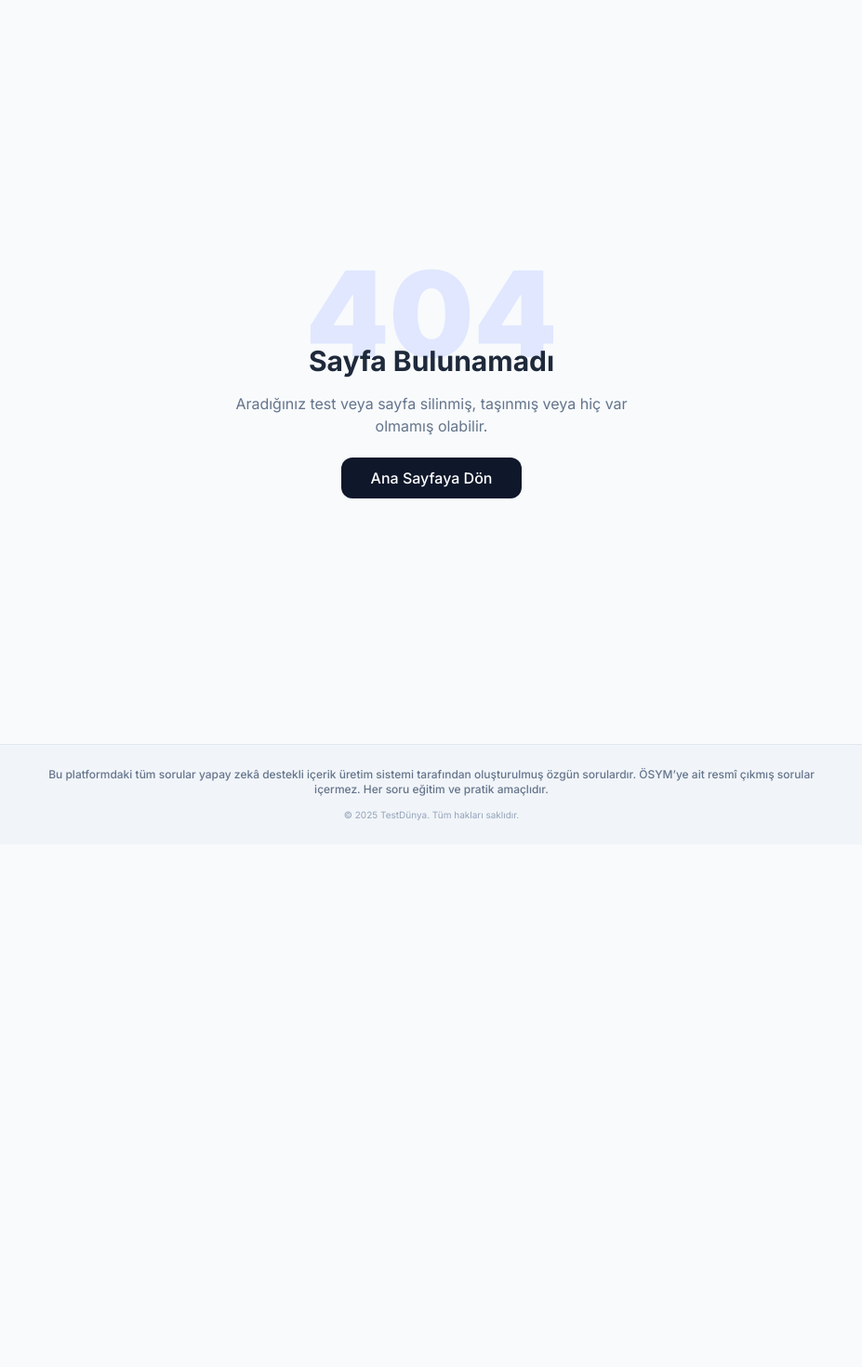
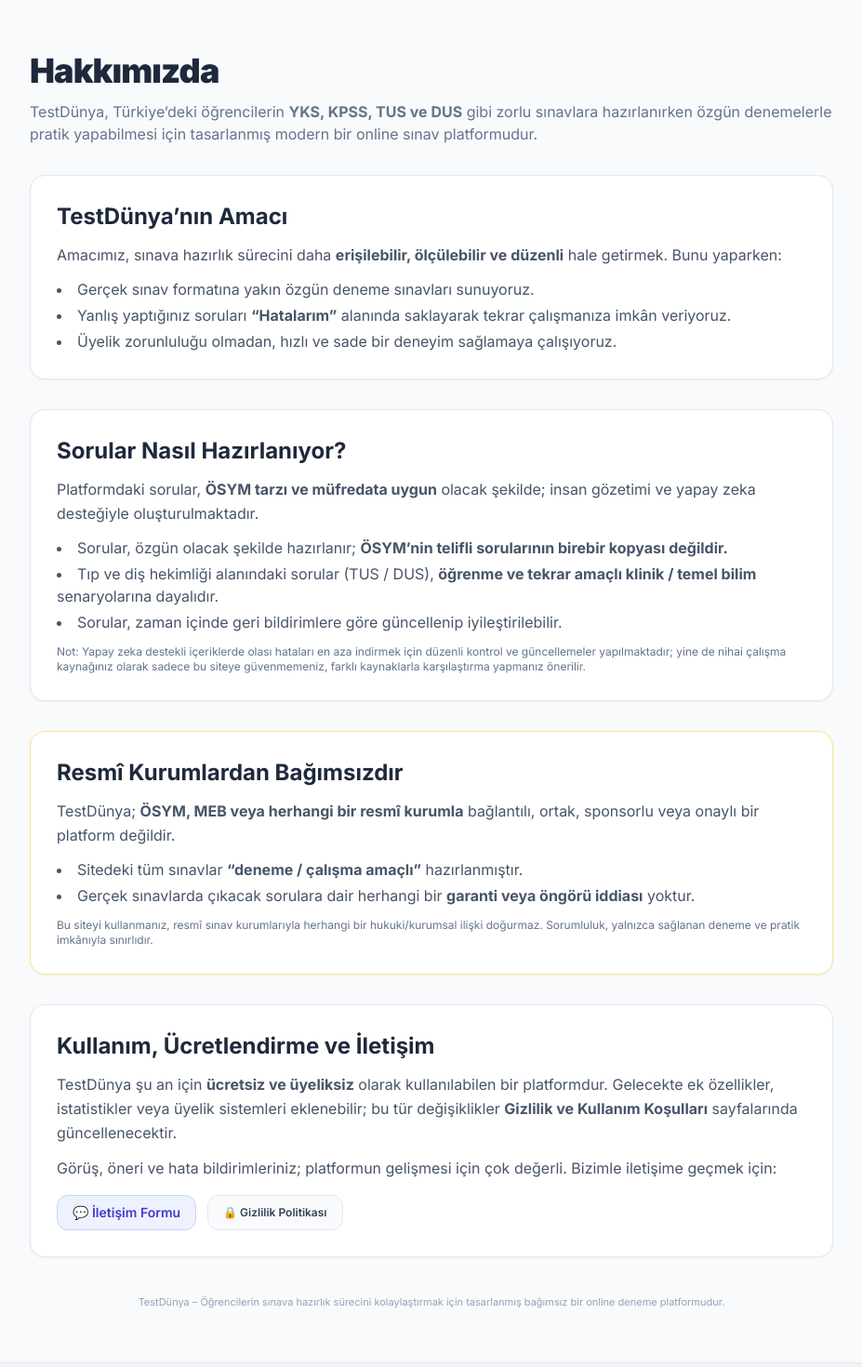
Before and after one commit to kuarkcoin/testdunya, a Next.js app: page /hakkimizda in a window 1280 px wide. Before the commit this address had no page. Shown: the top 1470 px of the page at 93% size, without its empty margins (176-1103 px from the left). Before the commit the page ends 908 px from the top, so only its background shows below. Built offline with nearby package versions, Linux system fonts and the light colour scheme.

Commit message:
Create page.tsx

```diff
--- /dev/null
+++ b/app/hakkimizda/page.tsx
@@ -0,0 +1,137 @@
+import Link from "next/link";
+
+export default function HakkimizdaPage() {
+  return (
+    <main className="min-h-screen bg-slate-50 text-slate-800">
+      <div className="max-w-4xl mx-auto px-4 py-10 md:py-14">
+        {/* Başlık */}
+        <div className="mb-8">
+          <h1 className="text-3xl md:text-4xl font-black tracking-tight mb-3">
+            Hakkımızda
+          </h1>
+          <p className="text-slate-500 text-sm md:text-base">
+            TestDünya, Türkiye’deki öğrencilerin{" "}
+            <strong>YKS, KPSS, TUS ve DUS</strong> gibi zorlu sınavlara
+            hazırlanırken özgün denemelerle pratik yapabilmesi için
+            tasarlanmış modern bir online sınav platformudur.
+          </p>
+        </div>
+
+        {/* Kart 1 – Misyon */}
+        <section className="mb-8 bg-white rounded-2xl shadow-sm border border-slate-200 p-6 md:p-7">
+          <h2 className="text-xl md:text-2xl font-bold mb-3">
+            TestDünya’nın Amacı
+          </h2>
+          <p className="text-slate-600 leading-relaxed mb-3">
+            Amacımız, sınava hazırlık sürecini daha{" "}
+            <strong>erişilebilir, ölçülebilir ve düzenli</strong> hale
+            getirmek. Bunu yaparken:
+          </p>
+          <ul className="list-disc list-inside space-y-1 text-slate-600 text-sm md:text-base">
+            <li>Gerçek sınav formatına yakın özgün deneme sınavları sunuyoruz.</li>
+            <li>Yanlış yaptığınız soruları <strong>“Hatalarım”</strong> alanında saklayarak tekrar çalışmanıza imkân veriyoruz.</li>
+            <li>Üyelik zorunluluğu olmadan, hızlı ve sade bir deneyim sağlamaya çalışıyoruz.</li>
+          </ul>
+        </section>
+
+        {/* Kart 2 – Sorular ve Yapay Zeka */}
+        <section className="mb-8 bg-white rounded-2xl shadow-sm border border-slate-200 p-6 md:p-7">
+          <h2 className="text-xl md:text-2xl font-bold mb-3">
+            Sorular Nasıl Hazırlanıyor?
+          </h2>
+          <p className="text-slate-600 leading-relaxed mb-3">
+            Platformdaki sorular, <strong>ÖSYM tarzı ve müfredata uygun</strong>{" "}
+            olacak şekilde; insan gözetimi ve yapay zeka desteğiyle
+            oluşturulmaktadır.
+          </p>
+          <ul className="list-disc list-inside space-y-1 text-slate-600 text-sm md:text-base mb-3">
+            <li>
+              Sorular, özgün olacak şekilde hazırlanır;{" "}
+              <strong>ÖSYM’nin telifli sorularının birebir kopyası değildir.</strong>
+            </li>
+            <li>
+              Tıp ve diş hekimliği alanındaki sorular (TUS / DUS),{" "}
+              <strong>öğrenme ve tekrar amaçlı klinik / temel bilim</strong>{" "}
+              senaryolarına dayalıdır.
+            </li>
+            <li>
+              Sorular, zaman içinde geri bildirimlere göre güncellenip
+              iyileştirilebilir.
+            </li>
+          </ul>
+          <p className="text-xs text-slate-500">
+            Not: Yapay zeka destekli içeriklerde olası hataları en aza indirmek
+            için düzenli kontrol ve güncellemeler yapılmaktadır; yine de nihai
+            çalışma kaynağınız olarak sadece bu siteye güvenmemeniz, farklı
+            kaynaklarla karşılaştırma yapmanız önerilir.
+          </p>
+        </section>
+
+        {/* Kart 3 – Resmiyet / ÖSYM Uyarısı */}
+        <section className="mb-8 bg-white rounded-2xl shadow-sm border border-amber-200 p-6 md:p-7">
+          <h2 className="text-xl md:text-2xl font-bold mb-3">
+            Resmî Kurumlardan Bağımsızdır
+          </h2>
+          <p className="text-slate-600 leading-relaxed mb-3">
+            TestDünya; <strong>ÖSYM, MEB veya herhangi bir resmî kurumla</strong>{" "}
+            bağlantılı, ortak, sponsorlu veya onaylı bir platform değildir.
+          </p>
+          <ul className="list-disc list-inside space-y-1 text-slate-600 text-sm md:text-base mb-3">
+            <li>
+              Sitedeki tüm sınavlar{" "}
+              <strong>“deneme / çalışma amaçlı”</strong> hazırlanmıştır.
+            </li>
+            <li>
+              Gerçek sınavlarda çıkacak sorulara dair herhangi bir{" "}
+              <strong>garanti veya öngörü iddiası</strong> yoktur.
+            </li>
+          </ul>
+          <p className="text-xs text-slate-500">
+            Bu siteyi kullanmanız, resmî sınav kurumlarıyla herhangi bir
+            hukuki/kurumsal ilişki doğurmaz. Sorumluluk, yalnızca sağlanan
+            deneme ve pratik imkânıyla sınırlıdır.
+          </p>
+        </section>
+
+        {/* Kart 4 – Kullanım, Ücret ve İletişim */}
+        <section className="mb-10 bg-white rounded-2xl shadow-sm border border-slate-200 p-6 md:p-7">
+          <h2 className="text-xl md:text-2xl font-bold mb-3">
+            Kullanım, Ücretlendirme ve İletişim
+          </h2>
+          <p className="text-slate-600 leading-relaxed mb-3">
+            TestDünya şu an için{" "}
+            <strong>ücretsiz ve üyeliksiz</strong> olarak kullanılabilen bir
+            platformdur. Gelecekte ek özellikler, istatistikler veya üyelik
+            sistemleri eklenebilir; bu tür değişiklikler{" "}
+            <strong>Gizlilik ve Kullanım Koşulları</strong> sayfalarında
+            güncellenecektir.
+          </p>
+          <p className="text-slate-600 leading-relaxed mb-4">
+            Görüş, öneri ve hata bildirimleriniz; platformun gelişmesi için
+            çok değerli. Bizimle iletişime geçmek için:
+          </p>
+          <div className="flex flex-wrap gap-3">
+            <Link
+              href="/iletisim"
+              className="inline-flex items-center gap-2 px-4 py-2 rounded-xl border border-indigo-200 bg-indigo-50 text-indigo-700 text-sm font-semibold hover:bg-indigo-100 hover:border-indigo-300 transition-colors"
+            >
+              💬 İletişim Formu
+            </Link>
+            <Link
+              href="/gizlilik"
+              className="inline-flex items-center gap-2 px-4 py-2 rounded-xl border border-slate-200 bg-slate-50 text-slate-700 text-xs font-semibold hover:bg-slate-100 hover:border-slate-300 transition-colors"
+            >
+              🔒 Gizlilik Politikası
+            </Link>
+          </div>
+        </section>
+
+        {/* Küçük dipnot */}
+        <p className="text-[11px] text-slate-400 text-center">
+          TestDünya – Öğrencilerin sınava hazırlık sürecini kolaylaştırmak için
+          tasarlanmış bağımsız bir online deneme platformudur.
+        </p>
+      </div>
+    </main>
+  );
+}
```
